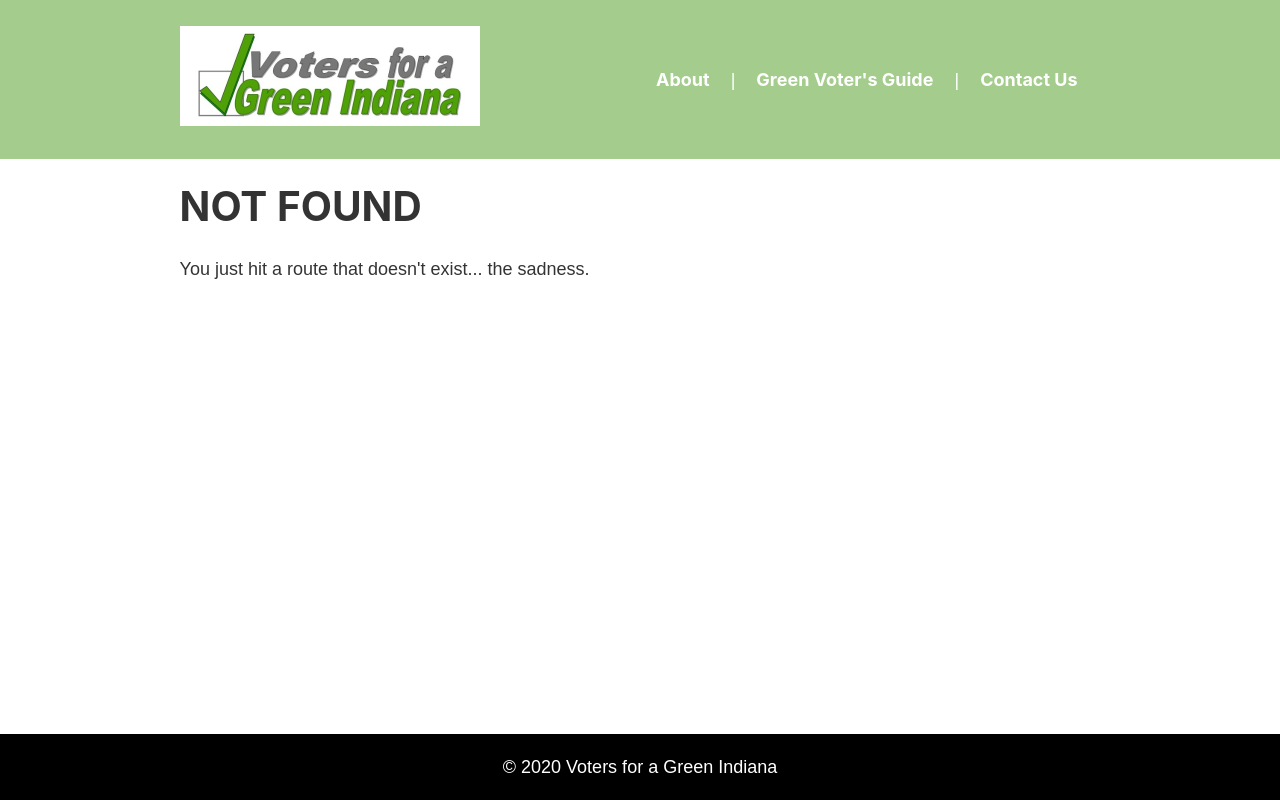
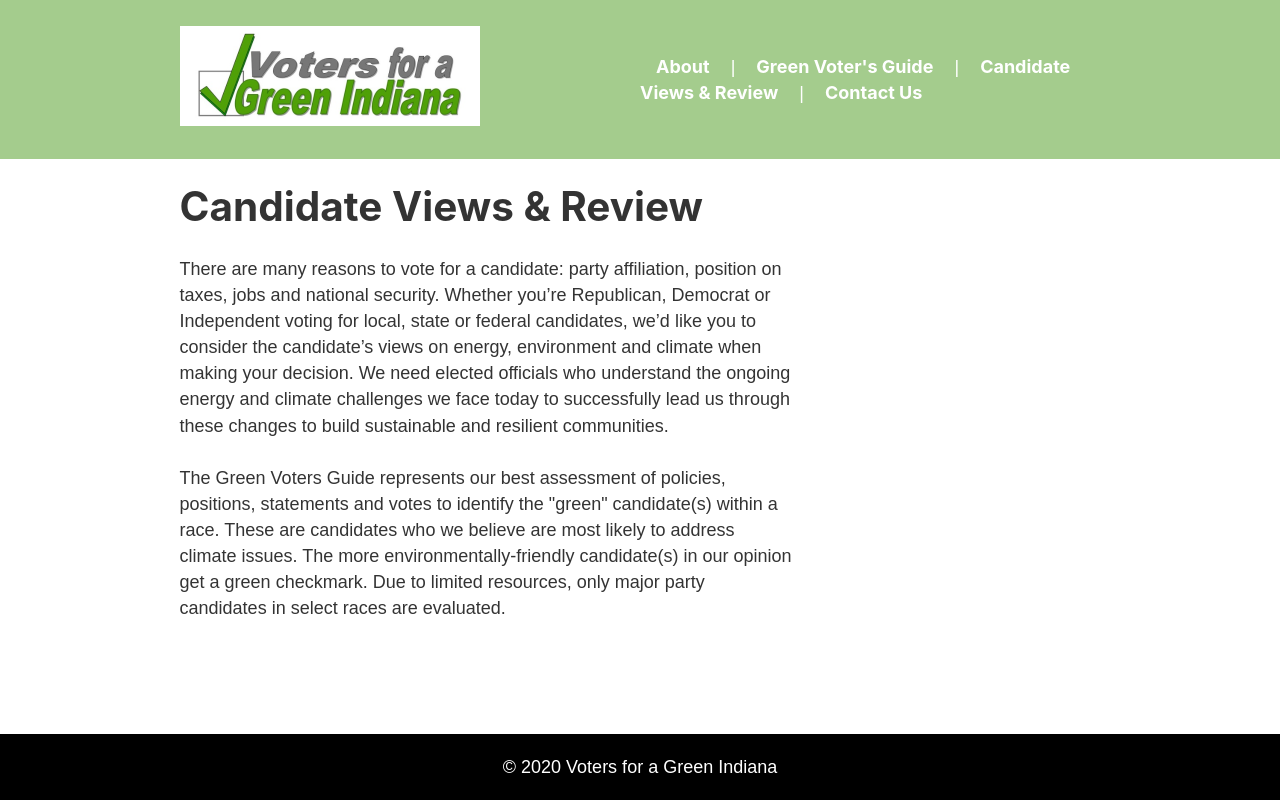
Before and after one commit to richardsamuellopez/votersforagreenindiana, a Gatsby site: page /candidate in a window 1280 px wide. Before the commit this address had no page. Built offline with nearby package versions, Linux system fonts and the light colour scheme; Gatsby itself is replaced by a stand-in of ours.

Commit message:
Initial changes for Candidate Views & Reviews

```diff
--- a/gatsby-config.js
+++ b/gatsby-config.js
@@ -3,12 +3,16 @@ module.exports = {
     title: `Voters for a Green Indiana`,
     menuLinks:[
       {
-          name:' About',
+          name: 'About',
           link: '/'
       },
       {
           name: 'Green Voter\'s Guide',
           link: '/guide'
+      },
+      {
+        name: 'Candidate Views & Review',
+        link: '/candidate'
       },
       {
         name: 'Contact Us',
--- a/src/components/logo.js
+++ b/src/components/logo.js
@@ -26,7 +26,7 @@ const Logo = () => {
     }
   `)
 
-  return <span className="logo"><Link to='/' ><Img fixed={data.placeholderImage.childImageSharp.fixed} /></Link></span>
+  return <div className="logo"><Link to='/' ><Img fixed={data.placeholderImage.childImageSharp.fixed} /></Link></div>
 }
 
 export default Logo
--- a/src/components/nav.css
+++ b/src/components/nav.css
@@ -1,6 +1,6 @@
-header > div {
-    display: 'flex';
-    justify-content: 'space-between';
+header > div:first-of-type {
+    display: flex;
+    justify-content: space-between;
 }
 
 nav {
@@ -56,7 +56,7 @@ nav li a {
     header {
         height: 200px;
     }
-    header > div {
+    header > div:first-of-type  {
         flex-flow:column wrap;
     }
 }
--- /dev/null
+++ b/src/pages/candidate.css
@@ -0,0 +1,18 @@
+.flex-container {
+    display: flex;
+    flex-wrap: wrap;
+    align-content: center;
+    height: 100%;
+}
+
+.item {
+    /* padding: 10px; */
+}
+
+.flex-container .item:first-child {
+    flex: 2 0 0;
+}
+
+.flex-container :nth-child(2) {
+    flex: 1 0 0;
+ }
--- /dev/null
+++ b/src/pages/candidate.js
@@ -0,0 +1,27 @@
+import React from "react"
+import Layout from "../components/layout"
+import SEO from "../components/seo"
+
+import './candidate.css'
+
+const CandidatePage = () => {
+ return (
+  <Layout>
+    <SEO title="Candidate views & review" />
+    <h1>Candidate Views & Review</h1>
+    <div className="flex-container">
+      <div className="item">
+        <p>There are many reasons to vote for a candidate: party affiliation, position on taxes, jobs and national security.  Whether you’re Republican,  Democrat or Independent voting for local, state or federal candidates, we’d like you to consider the candidate’s views on energy, environment and climate when making your decision.  We need elected officials who understand the ongoing energy and climate challenges we face today to successfully lead us through these changes to build sustainable and resilient communities.</p>
+        <p>The Green Voters Guide represents our best assessment of policies, positions, statements and votes to identify the "green" candidate(s) within a race. These are candidates who we believe are most likely to address climate issues. The more environmentally-friendly candidate(s) in our opinion get a green checkmark. Due to limited resources, only major party candidates in select races are evaluated.</p>
+      </div>
+      <div className="item">
+        <ul>
+
+        </ul>
+      </div>
+    </div>
+  </Layout>
+ )
+}
+
+export default CandidatePage
```
